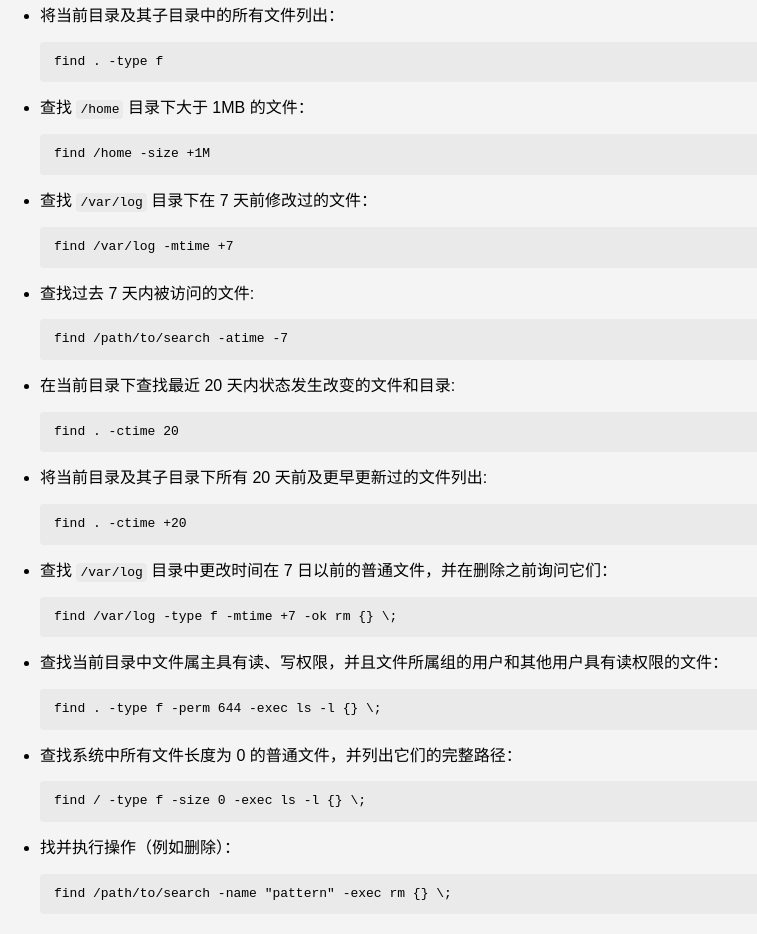
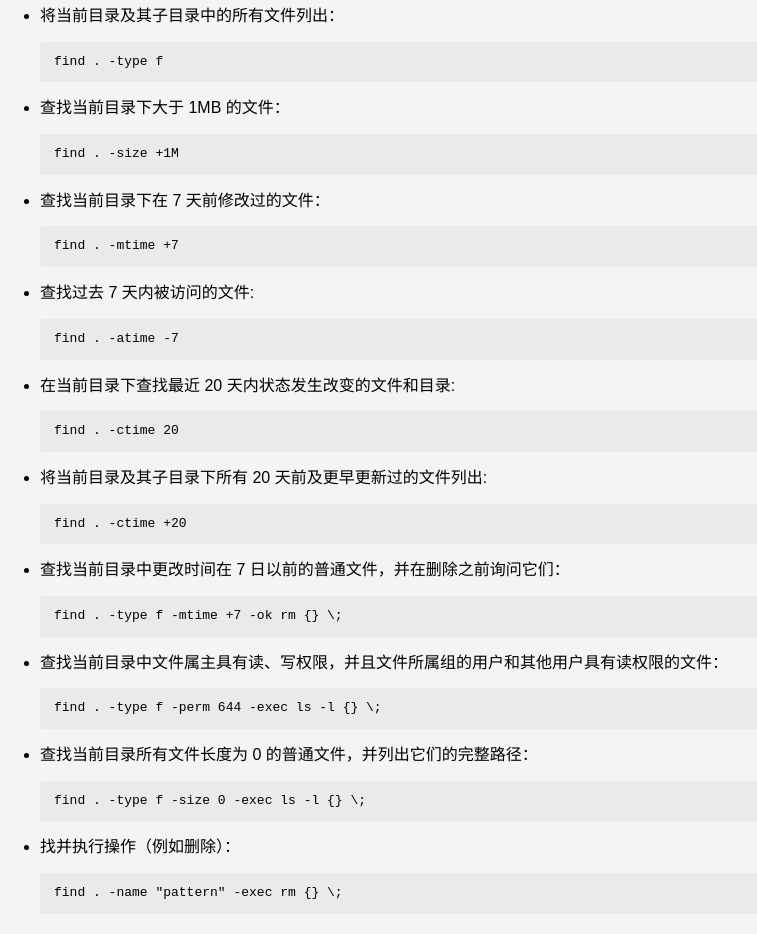
Before and after one commit to shaoxunyuan/Linux, a plain HTML site: page index.html in a window 1280 px wide. Shown: the part 1655-2589 px from the top of the page, without its empty margins (0-757 px from the left). Drawn offline with Linux system fonts and the light colour scheme.

Commit message:
Update index.html

```diff
--- a/index.html
+++ b/index.html
@@ -91,14 +91,14 @@
         <li>将当前目录及其子目录中的所有文件列出：
             <pre><code>find . -type f</code></pre>
         </li>
-        <li>查找 <code>/home</code> 目录下大于 1MB 的文件：
-            <pre><code>find /home -size +1M</code></pre>
+        <li>查找当前目录下大于 1MB 的文件：
+            <pre><code>find . -size +1M</code></pre>
         </li>
-        <li>查找 <code>/var/log</code> 目录下在 7 天前修改过的文件：
-            <pre><code>find /var/log -mtime +7</code></pre>
+        <li>查找当前目录下在 7 天前修改过的文件：
+            <pre><code>find . -mtime +7</code></pre>
         </li>
         <li>查找过去 7 天内被访问的文件:
-            <pre><code>find /path/to/search -atime -7</code></pre>
+            <pre><code>find . -atime -7</code></pre>
         </li>
         <li>在当前目录下查找最近 20 天内状态发生改变的文件和目录:
             <pre><code>find . -ctime 20</code></pre>
@@ -106,17 +106,17 @@
         <li>将当前目录及其子目录下所有 20 天前及更早更新过的文件列出:
             <pre><code>find . -ctime +20</code></pre>
         </li>
-        <li>查找 <code>/var/log</code> 目录中更改时间在 7 日以前的普通文件，并在删除之前询问它们：
-            <pre><code>find /var/log -type f -mtime +7 -ok rm {} \;</code></pre>
+        <li>查找当前目录中更改时间在 7 日以前的普通文件，并在删除之前询问它们：
+            <pre><code>find . -type f -mtime +7 -ok rm {} \;</code></pre>
         </li>
         <li>查找当前目录中文件属主具有读、写权限，并且文件所属组的用户和其他用户具有读权限的文件：
             <pre><code>find . -type f -perm 644 -exec ls -l {} \;</code></pre>
         </li>
-        <li>查找系统中所有文件长度为 0 的普通文件，并列出它们的完整路径：
-            <pre><code>find / -type f -size 0 -exec ls -l {} \;</code></pre>
+        <li>查找当前目录所有文件长度为 0 的普通文件，并列出它们的完整路径：
+            <pre><code>find . -type f -size 0 -exec ls -l {} \;</code></pre>
         </li>
         <li>找并执行操作（例如删除）：
-            <pre><code>find /path/to/search -name "pattern" -exec rm {} \;</code></pre>
+            <pre><code>find . -name "pattern" -exec rm {} \;</code></pre>
         </li>
     </ul>
 </body>
```
